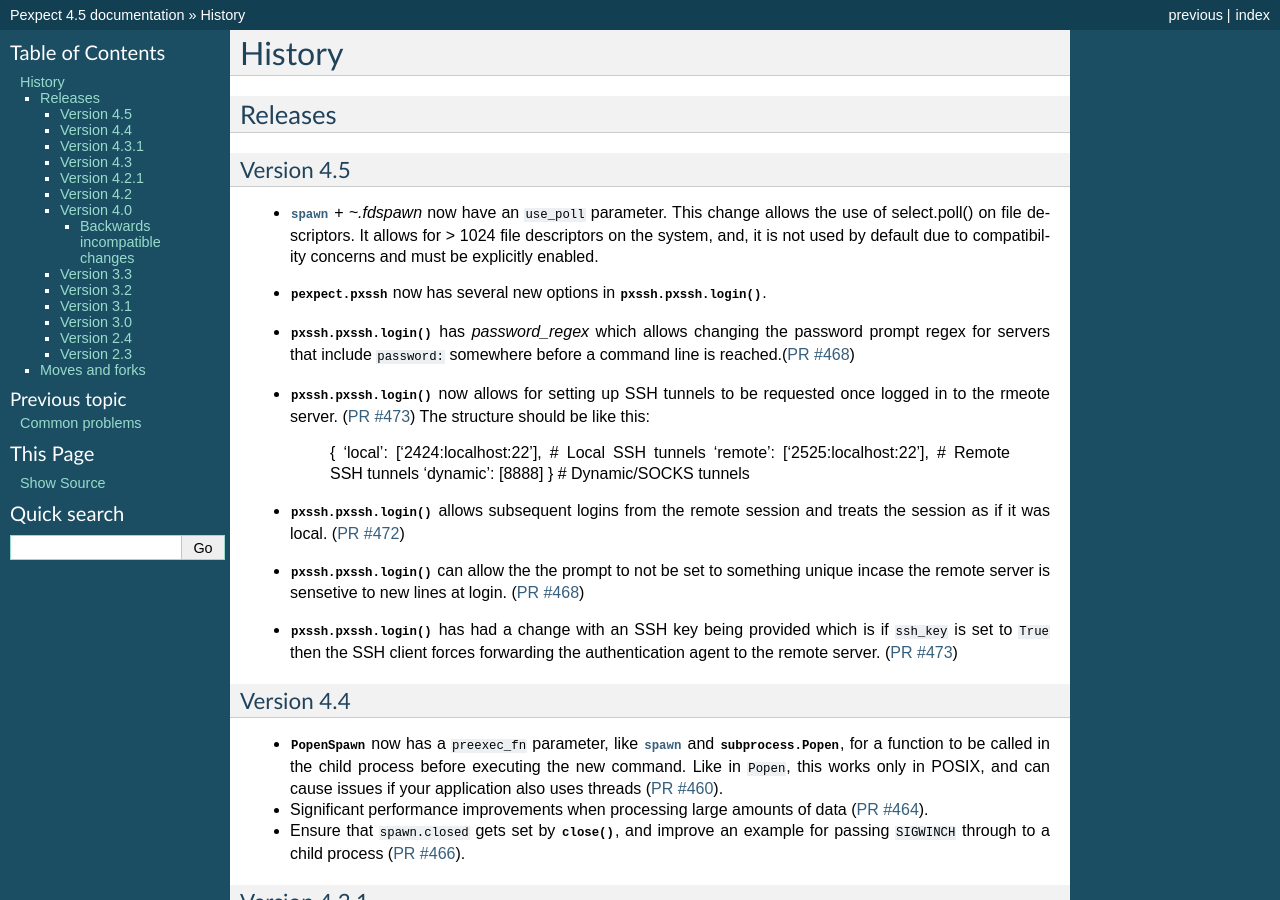
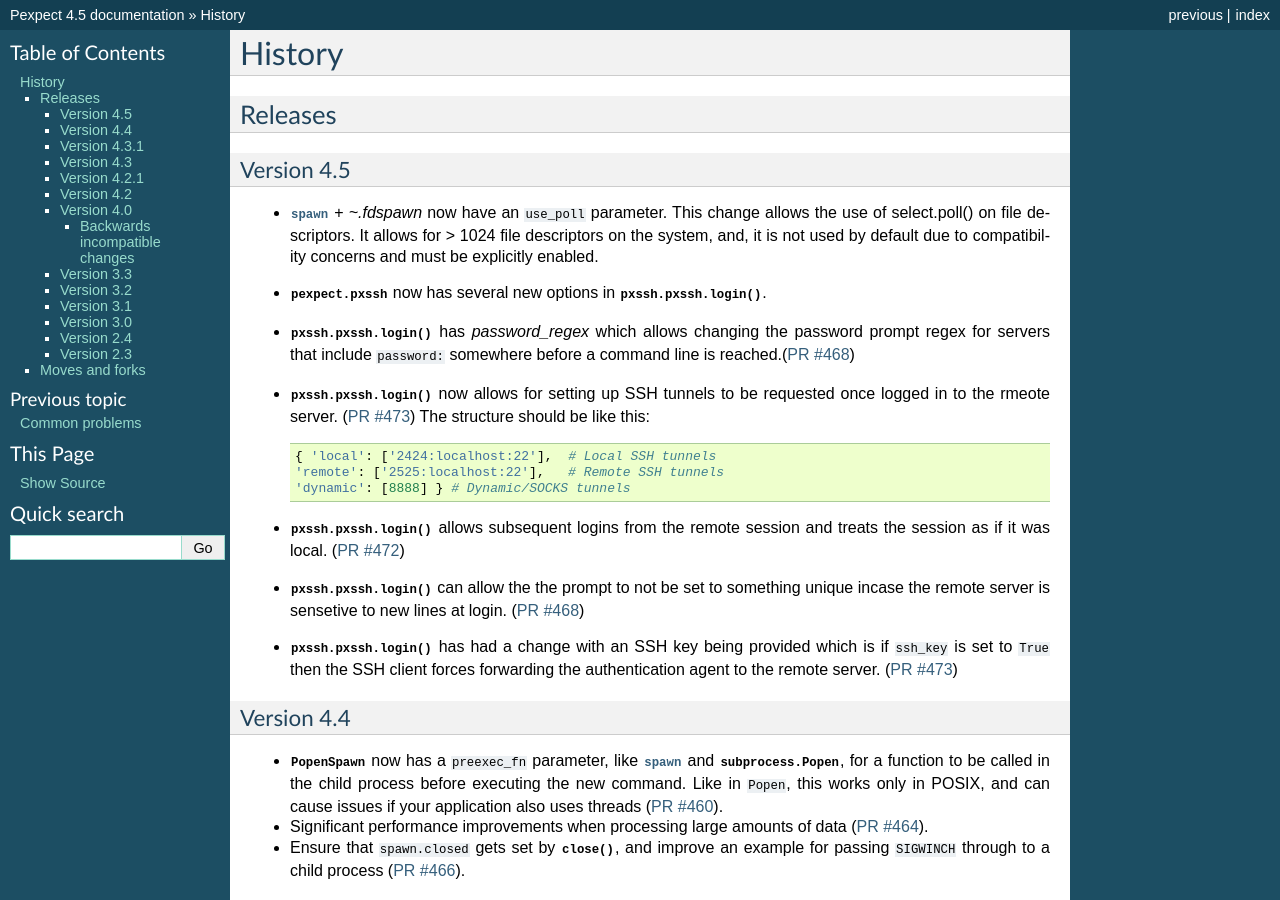
Before and after one commit to pexpect/pexpect, a Sphinx documentation site: the page built from doc/history.rst, in a window 1280 px wide and 900 px high. Built offline with Sphinx 7.4.7, drawn with Linux system fonts in a browser that asks for light colours.

Commit message:
changelog.

```diff
--- a/doc/history.rst
+++ b/doc/history.rst
@@ -17,7 +17,7 @@
   line is reached.(:ghpull:`468`)
 * :meth:`pxssh.pxssh.login` now allows for setting up SSH tunnels to be requested once
   logged in to the rmeote server. (:ghpull:`473`)
-  The structure should be like this:
+  The structure should be like this::
 
         { 'local': ['2424:localhost:22'],  # Local SSH tunnels
         'remote': ['2525:localhost:22'],   # Remote SSH tunnels
```
